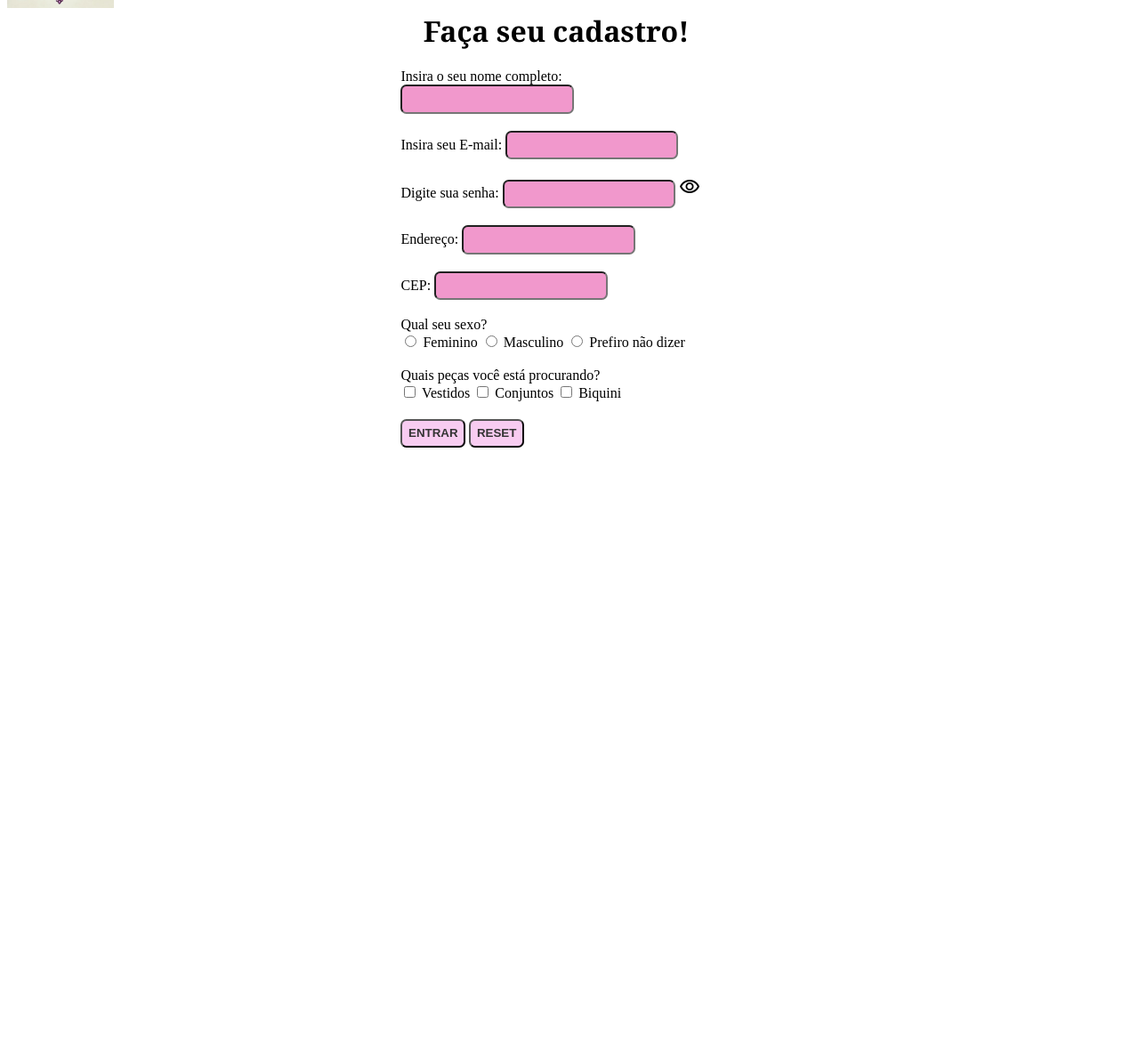
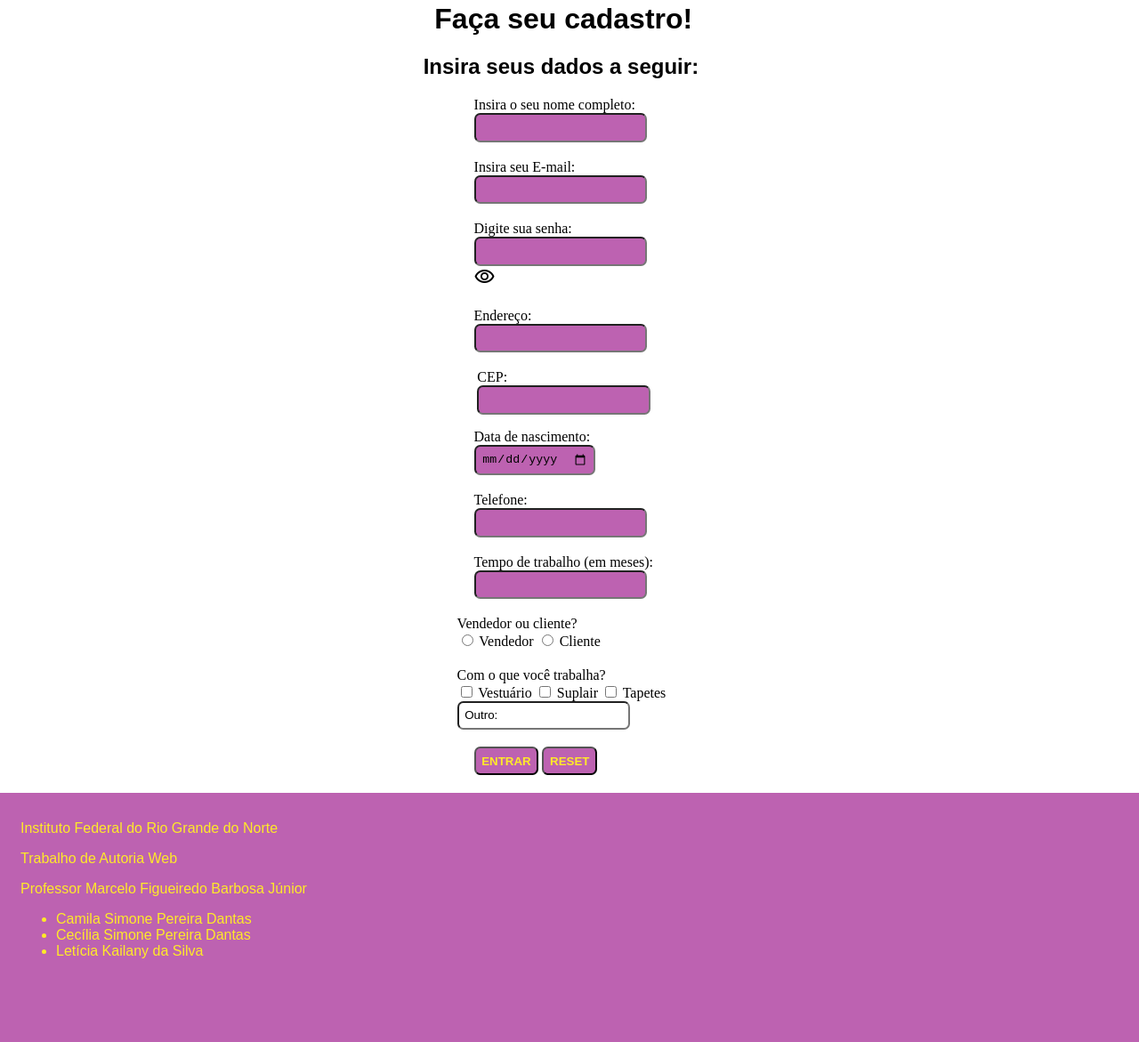
Before and after one commit to Leticia2436/Bazar-de-Choche, a plain HTML site: page index.html in a window 1280 px wide. Shown: the part 119-1290 px from the top of the page at 89% size. Before the commit the page ends 800 px from the top, so only its background shows below. Drawn offline with nearby package versions, Linux system fonts and the light colour scheme.

Commit message:
atualização

```diff
--- a/estilo.css
+++ b/estilo.css
@@ -4,31 +4,62 @@ input{
 }
 .grupo{
     margin-top: 1em;
-    margin-left: 35%;
-    margin-right: 35%;
+    margin-left: 41.5%;
+    margin-right: 41.5%;
     margin-bottom: 1.2em;
 }
 .grupo > label{
-    display: inline;
+    display: inline-block;
 }
 .controle{
-    background-color: rgb(241, 152, 204);
+    background-color: rgb(189, 98, 177);
 }
 .btn{
-    background-color: rgb(248, 204, 241);
+    background-color: rgb(189, 98, 177);
     font-weight: bolder;
     text-transform: uppercase;
-    color: #333;
+    color: #ffea28;
 }
 header > img{
-    width: 120px;
+    width: 110px;
     height: auto;
     margin-top: 0;
     margin-right: 20%;
 }
 h1{
-    margin-top: auto;
+    margin-top: 0;
+    margin-left: 38%;
+    margin-right: 37%;
+    font-family: Arial, Helvetica, sans-serif;
+}
+h2{
+    font-family: Arial, Helvetica, sans-serif;
     margin-left: 37%;
-    margin-right: 37%;
-    font-family: Georgia, 'Times New Roman', Times, serif;
+    margin-right: 36%;
 }
+.controle2{
+    margin-top: 1em;
+    margin-left: 40%;
+    margin-right: 40%;
+    margin-bottom: 1.2em;
+}
+.controle3{
+    margin-left: 41.8%;
+    margin-right: 41.8%;
+}
+footer {
+    position: absolute;
+    display: inline-block;
+    background-color:rgb(189, 98, 177);
+    padding: 15px;
+    font-family: Arial, Helvetica, sans-serif;
+    font-weight: 100;
+    color:#ffea28;
+}
+.footer-background {
+    position: absolute;
+    left: 0;
+    right: 0;
+    height: 35%;
+    background-color: rgb(189, 98, 177);
+}
--- a/index.html
+++ b/index.html
@@ -12,8 +12,9 @@
 <body>
 <header class="flex">
     <img src="BazarCrochê.png" alt="Bazar">
+    <h1>Faça seu cadastro!</h1>
 </header>
-<h1>Faça seu cadastro!</h1>
+<h2>Insira seus dados a seguir:</h2>
 <main>
     <form action="server.php" method="post">
         <div class="grupo">
@@ -39,37 +40,65 @@
             <input type="text" id="username" class="controle" name="Endereço:">
         </div>
 
-        <div class="grupo">
-            <label for="quantity">CEP:</label>
-            <input type="number" id="CEP:" name="CEP:" min="8" class="controle">
+        <div class="controle3">
+            <label for="quantity"> CEP: </label>
+            <input type="text" id="CEP:" name="CEP:" class="controle">
         </div>
 
         <div class="grupo">
-            <label for="qual_sexo">Qual seu sexo?</label><br>
-            <input type="radio" id="html" name="Sexo:" value="feminino">
-            <label for="feminino">Feminino</label>
-            <input type="radio" id="css" name="Sexo:" value="masculino">
-            <label for="masculino">Masculino</label>
-            <input type="radio" id="javascript" name="Sexo:" value="prefiro não dizer">
-            <label for="nao_digo">Prefiro não dizer</label><br>
+            <label for="nascimento">Data de nascimento: </label>
+             <input type="date" id="javascript" name="Data de nascimento:" class="controle">
         </div>
 
         <div class="grupo">
-            <label for="qual_opcao">Quais peças você está procurando?</label><br>
-            <input type="checkbox" id="opcao1" name="Opção1" value="Vestidos">
-            <label for="opcao1"> Vestidos</label>
-            <input type="checkbox" id="opcao2" name="Opção2" value="Conjuntos">
-            <label for="opcao2"> Conjuntos</label>
-            <input type="checkbox" id="opcao3" name="Opção3" value="Biquini">
-            <label for="opcao3"> Biquini</label>
+            <label for="telefone">Telefone: </label>
+             <input type="tel" id="telefone" name="Telefone:" class="controle">
+        </div>
+
+        <div class="grupo">
+            <label for="trabalho">Tempo de trabalho (em meses): </label>
+            <input type="number" id="trabalho" name="Tempo de trabalho: " min="0" class="controle">
+        </div>
+
+        <div class="controle2">
+            <label for="qual_sexo">Vendedor ou cliente?</label><br>
+            <input type="radio" id="opção 1 " name="opção 1: " value="Vendedor" class="controle">
+            <label for="Vendedor">Vendedor</label>
+            <input type="radio" id="opção 2 " name="opção2: " value="Cliente" class="controle">
+            <label for="Cliente">Cliente</label>
+
+        </div>
+
+        <div class="controle2">
+            <label for="qual_opcao">Com o que você trabalha?</label><br>
+            <input type="checkbox" id="opcao1" name="Opção1" value="Vestuário">
+            <label for="opcao1"> Vestuário</label>
+            <input type="checkbox" id="opcao2" name="Opção2" value="Suplair">
+            <label for="opcao2"> Suplair</label>
+            <input type="checkbox" id="opcao3" name="Opção3" value="Tapetes">
+            <label for="opcao3"> Tapetes</label>
+            <input type="text" id="opcao4" name="Opção4" value="Outro: ">
+
         </div>
 
         <div class="grupo">
             <input type="submit" value="Entrar" class="btn">
             <input type="reset" value="Reset" class="btn">
         </div>
-
     </form>
 </main>
+<div class="content">
+</div>
+<div class="footer-background"></div>
+    <footer>
+        <p>Instituto Federal do Rio Grande do Norte</p>
+        <p>Trabalho de Autoria Web</p>
+        <p>Professor Marcelo Figueiredo Barbosa Júnior</p>
+        <ul>
+            <li>Camila Simone Pereira Dantas</li>
+            <li>Cecília Simone Pereira Dantas</li>
+            <li>Letícia Kailany da Silva</li>
+        </ul>
+    </footer>
 </body>
 </html>
```
